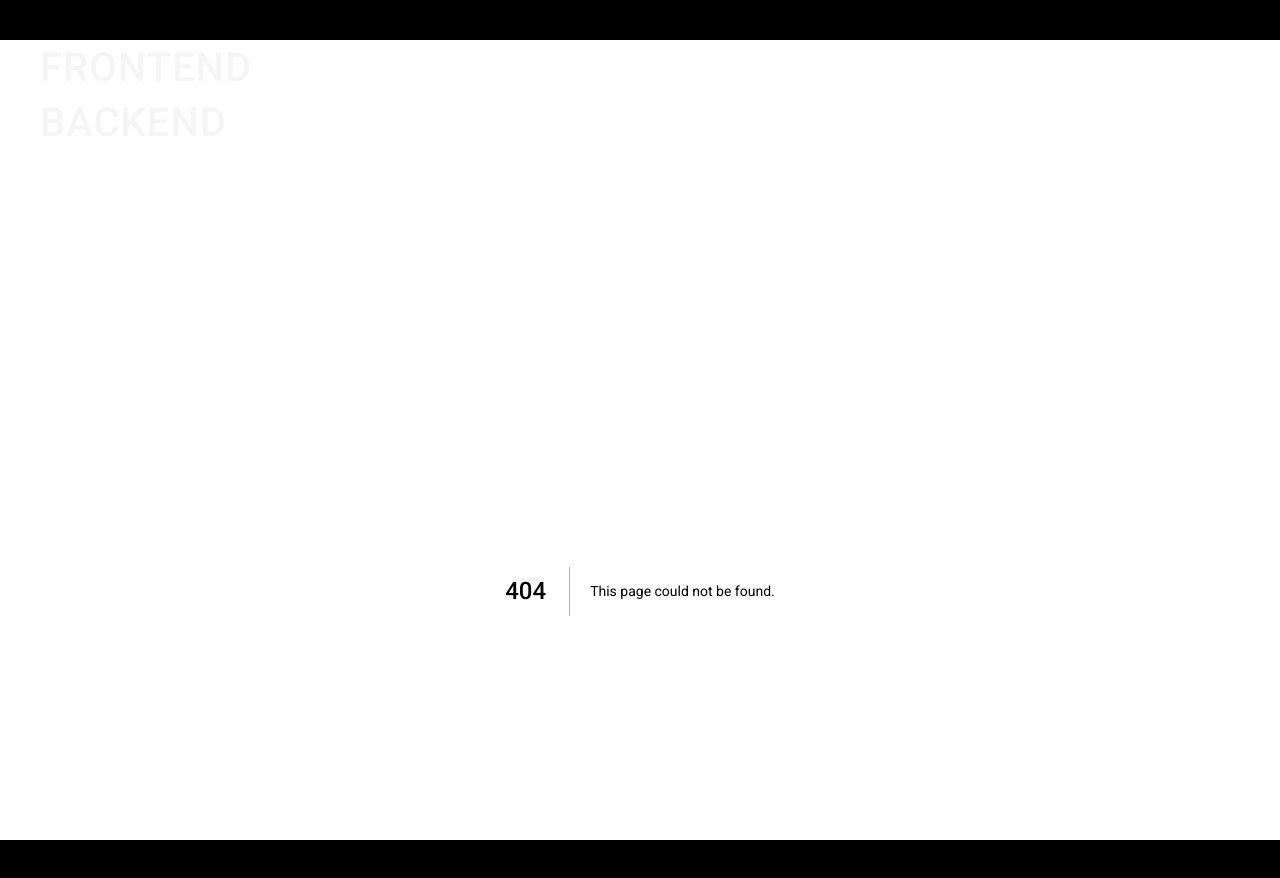
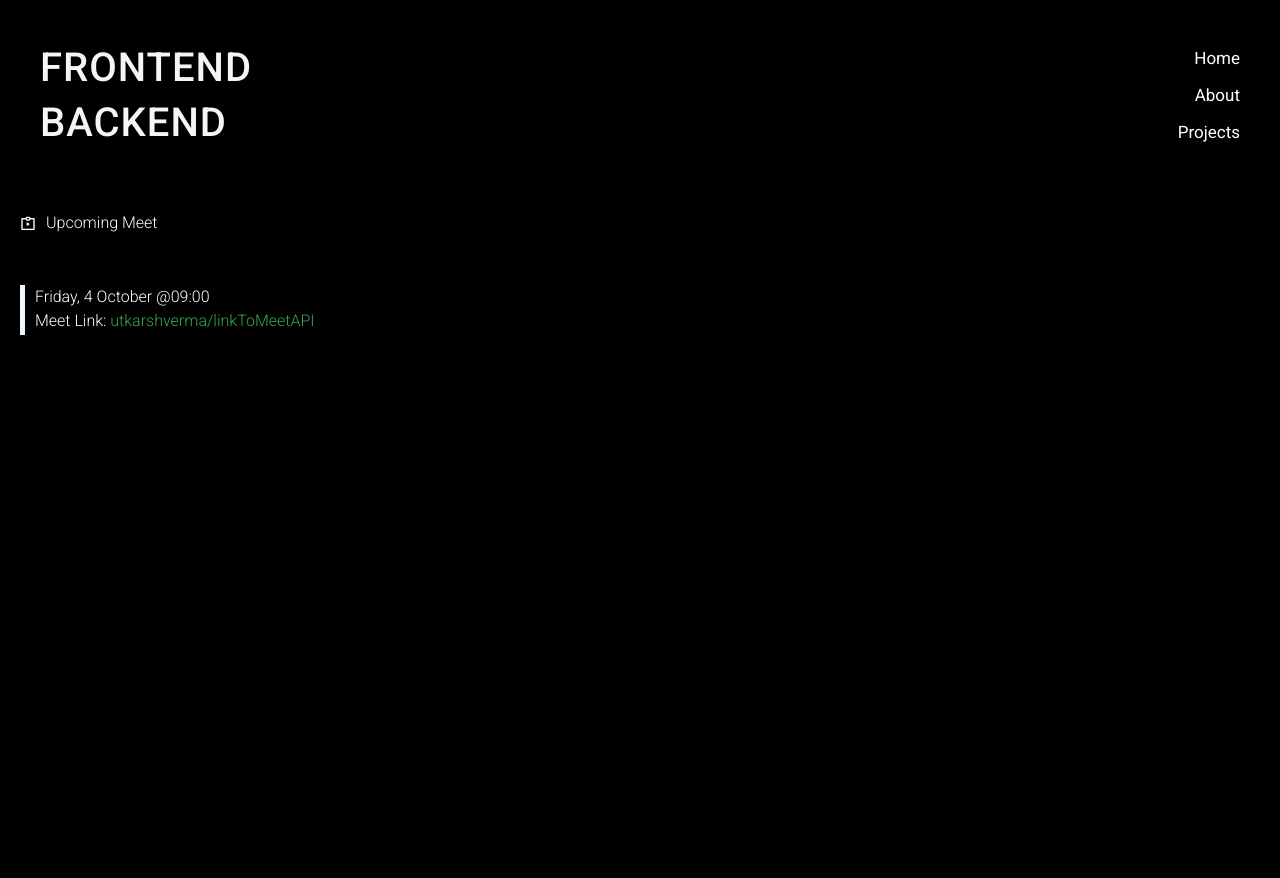
Before and after one commit to yesutkarsh/utkarsh, a Next.js app: page /meet in a window 1280 px wide. Before the commit this address had no page. Shown: the top 878 px of the page. After the commit the page ends 840 px from the top, so only its background shows below. Built offline with nearby package versions, Linux system fonts and the light colour scheme.

Commit message:
added meeting option

```diff
--- /dev/null
+++ b/app/meet/meet.js
@@ -0,0 +1,19 @@
+import Link from "next/link"
+import style from "./style.module.css"
+export default function Meet() {
+  return (
+    <>
+    <div className={style.wrapper}>
+        <h1><i class="ri-slideshow-4-line"></i>Upcoming Meet</h1>
+
+        <div className={style.meet}>
+            <span></span>
+            <div className={style.info}>
+                <h1>Friday, 4 October @09:00</h1>
+                <Link href={"https://meet.google.com/xoc-epdw-nvm"}>Meet Link: <span style={{backgroundColor:"transparent", color:"#34a853"}}>utkarshverma/linkToMeetAPI </span></Link>
+            </div>
+        </div>
+    </div>
+    </>
+  )
+}
--- /dev/null
+++ b/app/meet/page.jsx
@@ -0,0 +1,8 @@
+import React from 'react'
+import Meet from './meet'
+
+export default function page() {
+  return (
+    <Meet/>
+  )
+}
--- /dev/null
+++ b/app/meet/style.module.css
@@ -0,0 +1,26 @@
+.wrapper{
+    padding: 20px;
+    font-weight: 300;
+    width: 100%;
+}
+.wrapper h1{
+    display: flex;
+    gap: 10px;
+    align-items: center;
+    width: 100%;
+}
+.meet{
+    display: flex;
+    margin-top: 50px;
+}
+
+.meet span{
+    height: 50px;
+    width: 5px;
+    background-color: aliceblue;
+}
+
+.info{
+    width: 100%;
+    margin-left: 10px;
+}
```
